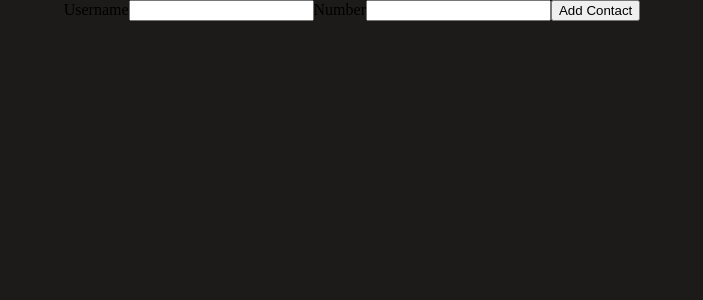
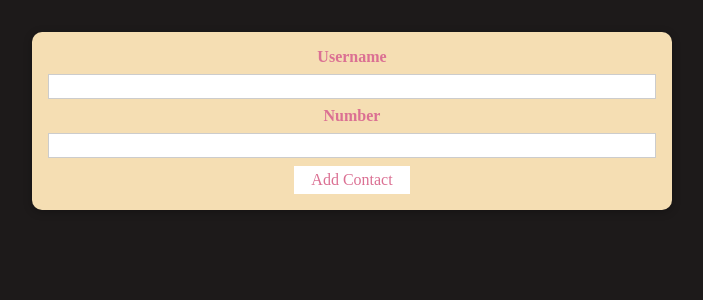
Before and after one commit to FirdausJawed/contact-diary, a React (Create React App) app in the folder 01-starting-project/: page / in a window 1280 px wide. Shown: the top 300 px of the page, without its empty margins (288-991 px from the left). Built offline with nearby package versions, Linux system fonts and the light colour scheme.

Commit message:
added button and background css

```diff
--- /dev/null
+++ b/01-starting-project/src/components/UI/Button.js
@@ -0,0 +1,15 @@
+import React from 'react'
+import classes from './Button.module.css'
+ const Button = (props) => {
+    return (
+        <div>
+            <button className = {classes.button}
+             type = {props.type || 'button'}
+             onClick = {props.onClick}
+             >
+                 {props.children}
+             </button>
+        </div>
+    )
+}
+export default Button;
--- /dev/null
+++ b/01-starting-project/src/components/UI/Button.module.css
@@ -0,0 +1,18 @@
+.button {
+    font: inherit;
+    border: 1px solid white;
+    background: white;
+    color: palevioletred;
+    padding: 0.25rem 1rem;
+    cursor: pointer;
+  }
+
+  .button:hover,
+  .button:active {
+    background: wheat;
+    border-color: palevioletred;
+  }
+
+  .button:focus {
+    outline: none;
+  }
--- /dev/null
+++ b/01-starting-project/src/components/UI/Card.js
@@ -0,0 +1,11 @@
+import React from 'react';
+import classes from './Card.module.css';
+
+const Card = (props) => {
+    return (
+        <div className = {`${classes.card} ${props.className}`}>
+            {props.children}
+        </div>
+    )
+}
+export default Card;
--- /dev/null
+++ b/01-starting-project/src/components/UI/Card.module.css
@@ -0,0 +1,6 @@
+
+ .card{
+    background:wheat;
+    box-shadow: 0 2px 8px rgba(0,0,0,0.26);
+    border-radius: 10px;
+ }
--- a/01-starting-project/src/components/User/AddUser.js
+++ b/01-starting-project/src/components/User/AddUser.js
@@ -1,6 +1,8 @@
 import React from 'react';
-
-function AddUser (props){
+import Card from '../UI/Card';
+import classes from './AddUser.module.css';
+import Button from '../UI/Button';
+ function AddUser (props){
 
      const addUserHandeler = (event) => {
          event.preventDefault();
@@ -8,15 +10,18 @@
 
 
     return (
-    <form onSubmit = {addUserHandeler}>
+        <div>
+      <Card className ={classes.input}>
+        <form onSubmit = {addUserHandeler}>
           <label htmlFor="username">Username</label>
           <input id = "username" type="text"></input>
           <label htmlFor="age">Number</label>
           <input id = "age" type="number"></input>
-          <button type="submit">Add Contact</button>
+          <Button type="submit">Add Contact</Button>
 
-         </form>)
-
+        </form>
+       </Card>
+       </div>)
 
 }
 
--- /dev/null
+++ b/01-starting-project/src/components/User/AddUser.module.css
@@ -0,0 +1,27 @@
+.input {
+    margin: 2rem auto;
+    padding: 1rem;
+    width: 90%;
+    max-width: 40rem;
+  }
+
+  .input label {
+    display: block;
+    font-weight: bold;
+    margin-bottom: 0.5rem;
+    color: palevioletred;
+  }
+
+  .input input {
+    font: inherit;
+    display: block;
+    width: 100%;
+    border: 1px solid #ccc;
+    padding: 0.15rem;
+    margin-bottom: 0.5rem;
+  }
+
+  .input input:focus {
+    outline: none;
+    border-color: #4f005f;
+  }
```
